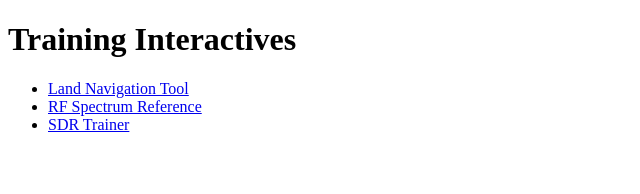
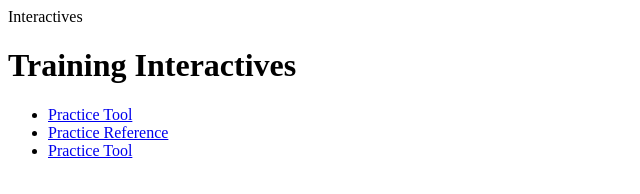
Before and after one commit to rinehartmichael/D-MOD-Daily-Practice-Quiz, a plain HTML site: page index.html in a window 1280 px wide. Shown: the whole page, without its empty margins (0-640 px from the left). Drawn offline with Linux system fonts and the light colour scheme.

Commit message:
Update index.html

```diff
--- a/index.html
+++ b/index.html
@@ -1,12 +1,12 @@
 <!DOCTYPE html>
 <html>
-<head><title>Interactives</title></head>
+<head><D MOD Practice tool.html>Interactives</D MOD Practice tool.html></head>
 <body>
   <h1>Training Interactives</h1>
   <ul>
-    <li><a href="land-nav.html">Land Navigation Tool</a></li>
-    <li><a href="rf-spectrum.html">RF Spectrum Reference</a></li>
-    <li><a href="sdr-trainer.html">SDR Trainer</a></li>
+    <li><a href="D MOD Practice tool.html">Practice Tool</a></li>
+    <li><a href="D MOD Practice tool.html">Practice Reference</a></li>
+    <li><a href="D MOD Practice tool.html">Practice Tool</a></li>
   </ul>
 </body>
 </html>
```
